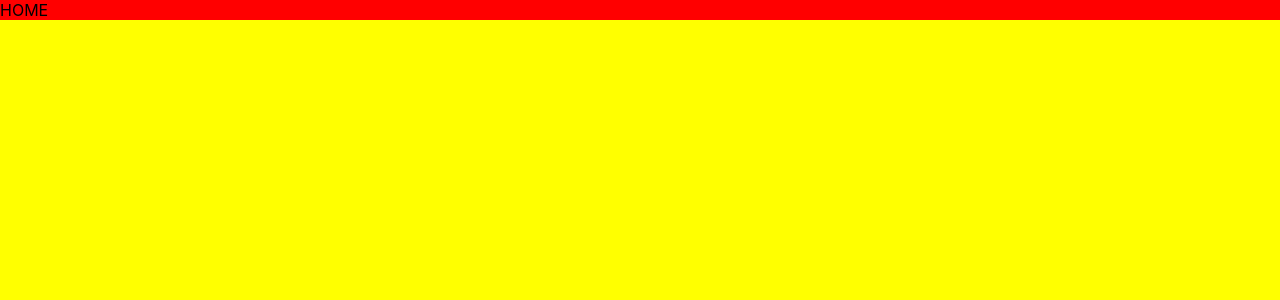
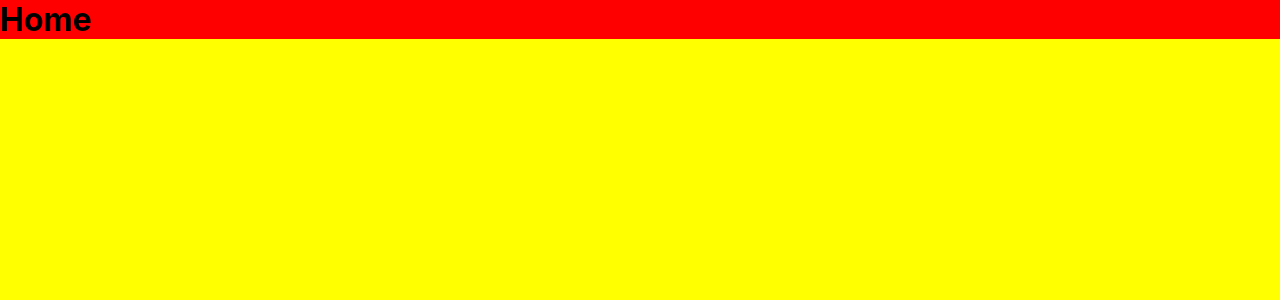
Before and after one commit to LucasMagaldi/seven, a React (Create React App) app in the folder seven-frontend/: page / in a window 1280 px wide. Shown: the top 300 px of the page. Built offline with nearby package versions, Linux system fonts and the light colour scheme.

Commit message:
[updated] first tesing in App

```diff
--- a/seven-frontend/src/templates/App/App.jsx
+++ b/seven-frontend/src/templates/App/App.jsx
@@ -4,7 +4,7 @@ import { Wrapper } from './styles'
 function App() {
   return (
     <Wrapper className="App">
-      HOME
+      <h1>Home</h1>
     </Wrapper>
   );
 }
```
Also changed, not shown: seven-frontend/package.json (+11 -0 lines), 1 other file (tests, documents, lock files or other folders).
